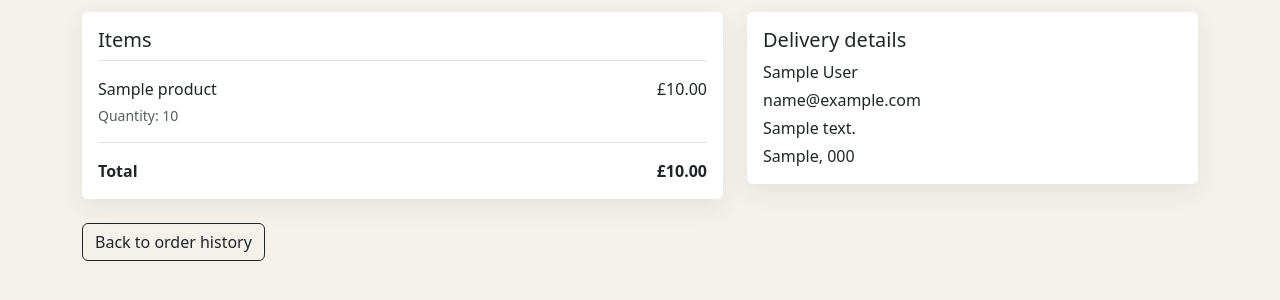
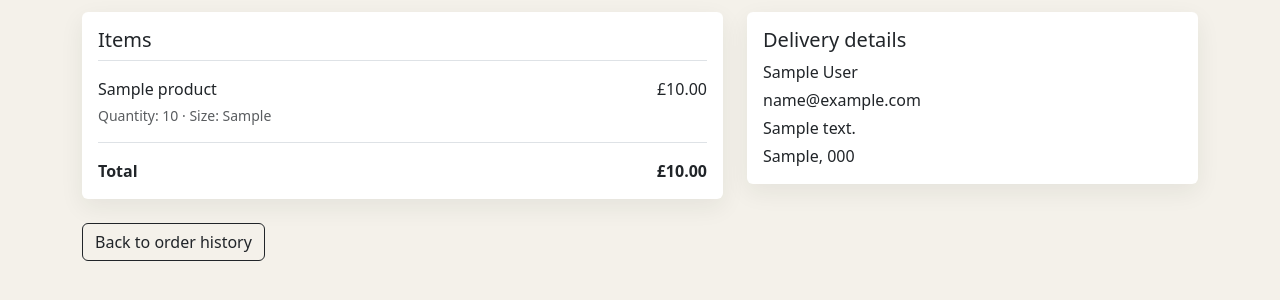
Before and after one commit to 11florin/truck_print_studio, a Django app: page /orders/detail/1/ in a window 1280 px wide. Shown: the part 212-512 px from the top of the page. Run offline with Django 5.2, Linux system fonts and the light colour scheme; a user stored in the database is signed in; tables that the repository leaves empty hold one stand-in row (values such as "Sample post"); parts of the project's set-up code (start-up, migrations or seed data) failed here and were passed over; some libraries are stand-ins or nearby versions.

Commit message:
Show product details during checkout

```diff
--- a/orders/views.py
+++ b/orders/views.py
@@ -19,12 +19,28 @@ def checkout(request):
     """ Build the order from the session cart and display the checkout. """
 
     cart = request.session.get('cart', {})
-    products = Product.objects.filter(id__in=cart.keys(), active=True)
+    cart_entries = []
+    product_ids = set()
+    for cart_key, cart_value in cart.items():
+        product_id, separator, size = str(cart_key).partition(":")
+        if not product_id.isdigit():
+            continue
+        if separator and size not in dict(Product.SIZE_CHOICES):
+            continue
+        quantity = cart_value.get("quantity", 0) if isinstance(cart_value, dict) else cart_value
+        cart_entries.append((int(product_id), size, quantity))
+        product_ids.add(int(product_id))
+    products = Product.objects.filter(id__in=product_ids, active=True)
+    products_by_id = {product.id: product for product in products}
     items = []
     stock_errors = []
-    for product in products:
+    for product_id, size, raw_quantity in cart_entries:
+        product = products_by_id.get(product_id)
+        if product is None:
+            stock_errors.append("One or more products in your bag are no longer available.")
+            continue
         try:
-            quantity = int(cart[str(product.id)])
+            quantity = int(raw_quantity)
         except (KeyError, TypeError, ValueError):
             stock_errors.append(f"{product.name} has an invalid quantity.")
             continue
@@ -35,13 +51,13 @@ def checkout(request):
                 f"Only {product.stock} of {product.name} are currently in stock."
             )
         else:
-            items.append((product, quantity))
+            items.append((product, quantity, size))
 
-    missing_product_ids = set(cart) - {str(product.id) for product in products}
+    missing_product_ids = product_ids - set(products_by_id)
     if missing_product_ids:
         stock_errors.append("One or more products in your bag are no longer available.")
 
-    total = sum((p.price * quantity for p, quantity in items), Decimal('0'))
+    total = sum((p.price * quantity for p, quantity, size in items), Decimal('0'))
     form = CheckoutForm(request.POST or None)
     if request.method == "POST" and items:
         if stock_errors:
@@ -69,13 +85,13 @@ def checkout(request):
             locked_products = {
                 product.id: product
                 for product in Product.objects.select_for_update().filter(
-                    id__in=[product.id for product, _ in items],
+                    id__in=[product.id for product, quantity, size in items],
                     active=True,
                 )
             }
             locked_items = []
             stock_errors = []
-            for product, quantity in items:
+            for product, quantity, size in items:
                 locked_product = locked_products.get(product.id)
                 if locked_product is None:
                     stock_errors.append(
@@ -87,7 +103,7 @@ def checkout(request):
                         f"{locked_product.name} are currently in stock."
                     )
                 else:
-                    locked_items.append((locked_product, quantity))
+                    locked_items.append((locked_product, quantity, size))
 
             if stock_errors:
                 for error in stock_errors:
@@ -100,7 +116,7 @@ def checkout(request):
                 )
 
             total = sum(
-                (product.price * quantity for product, quantity in locked_items),
+                (product.price * quantity for product, quantity, size in locked_items),
                 Decimal("0"),
             )
             order = Order.objects.create(
@@ -114,11 +130,17 @@ def checkout(request):
             )
             OrderItem.objects.bulk_create(
                 [
-                    OrderItem(order=order, product=product, quantity=quantity, price=product.price)
-                    for product, quantity in locked_items
+                    OrderItem(
+                        order=order,
+                        product=product,
+                        quantity=quantity,
+                        price=product.price,
+                        size=size,
+                    )
+                    for product, quantity, size in locked_items
                 ]
             )
-            for product, quantity in locked_items:
+            for product, quantity, size in locked_items:
                 product.stock -= quantity
                 product.save(update_fields=["stock"])
         request.session['cart'] = {}
--- a/templates/orders/detail.html
+++ b/templates/orders/detail.html
@@ -21,7 +21,9 @@
           <div class="d-flex justify-content-between border-top py-3">
             <div>
               <p class="mb-1">{{ item.product.name }}</p>
-              <p class="small text-muted mb-0">Quantity: {{ item.quantity }}</p>
+              <p class="small text-muted mb-0">
+                Quantity: {{ item.quantity }}{% if item.size %} · Size: {{ item.size }}{% endif %}
+              </p>
             </div>
             <span>£{{ item.price|floatformat:2 }}</span>
           </div>
```
Also changed, not shown: templates/orders/checkout.html (+8 -2 lines).
